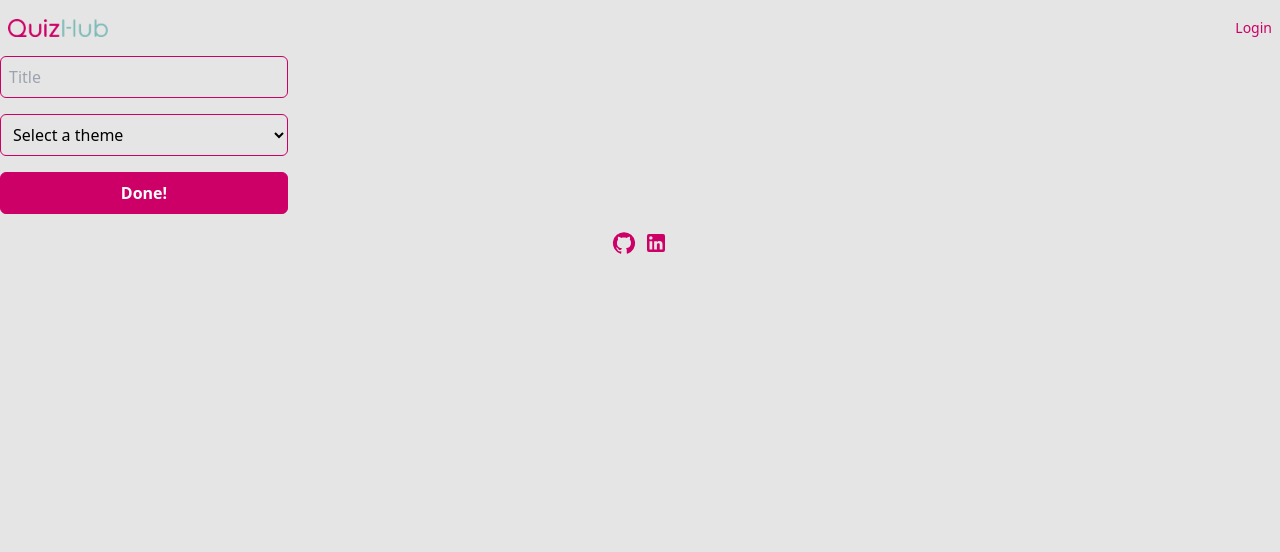
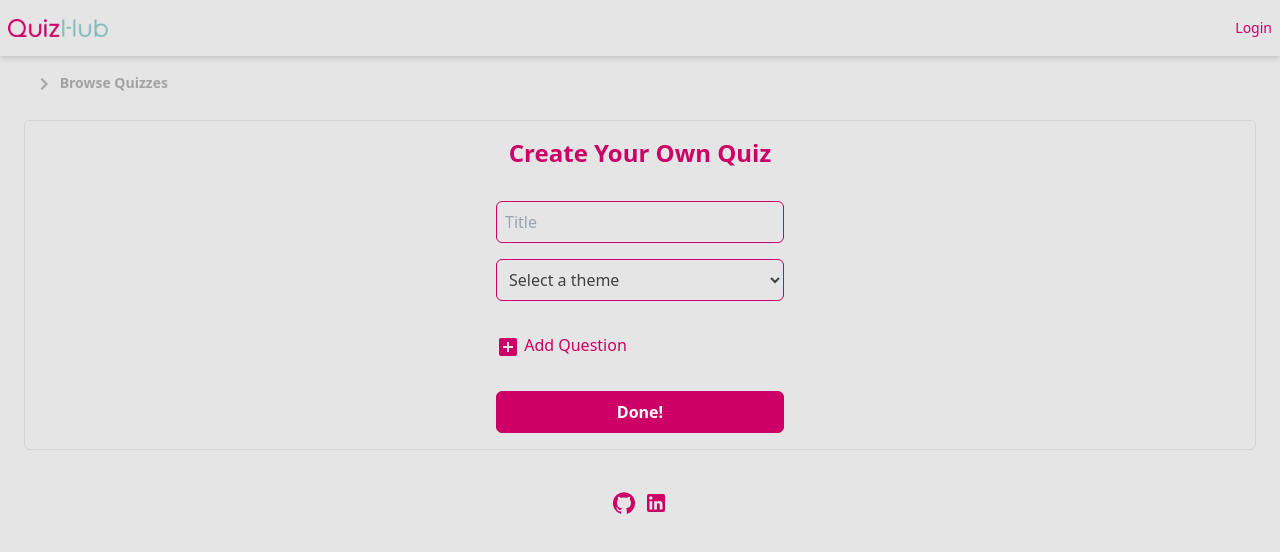
Before and after one commit to AndressaSRodrigues/CODSOFT, a React (Vite) app in the folder quiz_maker/frontend/: page /create-quiz in a window 1280 px wide. Shown: the top 552 px of the page. Built offline with nearby package versions, Linux system fonts and the light colour scheme.

Commit message:
Added options to create quiz form

```diff
--- /dev/null
+++ b/quiz_maker/frontend/src/components/Quizzes/CreateQuizForm.tsx
@@ -0,0 +1,179 @@
+import { useForm, Controller, useFieldArray } from 'react-hook-form';
+import AddBoxIcon from '@mui/icons-material/AddBox';
+
+type FormData = {
+    title: string;
+    theme: string;
+    questions: {
+        text: string;
+        options: string[];
+        correctOptionIndex: 0;
+    }[];
+};
+
+const themeOptions = ['Environment', 'Technology', 'Literature', 'Cinema', 'Geography', 'History'];
+
+function CreateQuizForm() {
+
+    const { handleSubmit, control, watch } = useForm<FormData>({
+        defaultValues: {
+            title: '',
+            theme: '',
+            questions: []
+        }
+    });
+
+    const { fields, append, remove } = useFieldArray({
+        control,
+        name: 'questions'
+    });
+
+    const questionCount = watch('questions')?.length || 0;
+
+    const onSubmit = (data: FormData) => {
+        console.log('sent:', data)
+    };
+
+    return (
+        <>
+            <form onSubmit={handleSubmit(onSubmit)}>
+                <div className="mb-4">
+                    <Controller
+                        name="title"
+                        control={control}
+                        rules={{
+                            required: 'Title is required'
+                        }}
+                        render={({ field, fieldState }) => (
+                            <div>
+                                <input
+                                    type="text"
+                                    id="title"
+                                    className={'border border-primary rounded-md p-2 w-72'}
+                                    placeholder="Title"
+                                    {...field}
+                                />
+                                {fieldState.error && (
+                                    <p className="text-primary text-sm">{fieldState.error.message}</p>
+                                )}
+                            </div>
+                        )}
+                    />
+                </div>
+                <div className="mb-4">
+                    <Controller
+                        name="theme"
+                        control={control}
+                        rules={{
+                            required: 'Theme is required',
+                        }}
+                        render={({ field, fieldState }) => (
+                            <div>
+                                <select
+                                    id="theme"
+                                    className={'border border-primary rounded-md p-2 w-72'}
+                                    {...field}
+                                >
+                                    <option value="" disabled>Select a theme</option>
+                                    {themeOptions.map(option => (
+                                        <option key={option} value={option}>
+                                            {option}
+                                        </option>
+                                    ))}
+                                </select>
+                                {fieldState.error && (
+                                    <p className="text-primary text-sm">{fieldState.error.message}</p>
+                                )}
+                            </div>
+                        )}
+                    />
+                </div>
+                <div className="mb-4">
+                    {fields.map((question, index) => (
+                        <div key={question.id} className="mb-2">
+                            <div className="flex flex-col items-start gap-2 mb-2">
+                                <label>Question {index + 1}:</label>
+                                <Controller
+                                    name={`questions.${index}.text`}
+                                    control={control}
+                                    render={({ field }) => (
+                                        <input
+                                            className="border border-primary rounded-md p-2 w-72"
+                                            type="text"
+                                            {...field}
+                                            placeholder="Enter question"
+                                        />
+                                    )}
+                                />
+
+                                {Array.from({ length: 4 }).map((_, optionIndex) => (
+                                    <div key={optionIndex} className="flex flex-row items-start gap-2">
+                                        <Controller
+                                            name={`questions.${index}.options.${optionIndex}`}
+                                            rules={{
+                                                required: 'Option text is required'
+                                            }}
+                                            control={control}
+                                            render={({ field }) => (
+                                                <input
+                                                    type="text"
+                                                    {...field}
+                                                    placeholder={`Option ${optionIndex + 1}`}
+                                                    className="border border-primary rounded-md p-2 w-72"
+                                                />
+                                            )}
+                                        />
+                                        <label className="ml-2">
+                                            <Controller
+                                                name={`questions.${index}.correctOptionIndex`}
+                                                control={control}
+                                                rules={{
+                                                    validate: (value) => {
+                                                        return value >= 0 || 'Please select at least one correct option';
+                                                    },
+                                                }}
+                                                render={({ field }) => (
+                                                    <input
+                                                        type="radio"
+                                                        {...field}
+                                                        defaultChecked={optionIndex === 0}
+                                                        value={optionIndex}
+                                                        className='mr-2'
+                                                    />
+                                                )}
+                                            />
+                                            Correct
+                                        </label>
+                                    </div>
+                                ))}
+                                <button type="button"
+                                    onClick={() => remove(index)}
+                                    className="text-neutral-500 text-xs">
+                                    Remove Question
+                                </button>
+                            </div>
+                        </div>
+                    ))}
+
+                    {questionCount < 8 && (
+                        <button
+                            type="button"
+                            onClick={() => append({ text: '', options: [], correctOptionIndex: 0 })}
+                            className="text-primary my-4">
+                            <AddBoxIcon />  Add Question
+                        </button>
+                    )}
+
+                </div>
+                <button
+                    type="submit"
+                    className="w-72 bg-primary text-white font-bold p-2 rounded-md border border-primary hover:bg-neutral-200 hover:text-primary "
+                >
+                    Done!
+                </button>
+            </form>
+        </>
+    )
+}
+
+export default CreateQuizForm
--- a/quiz_maker/frontend/src/views/CreateQuiz.tsx
+++ b/quiz_maker/frontend/src/views/CreateQuiz.tsx
@@ -1,92 +1,20 @@
-import { useForm, Controller } from 'react-hook-form';
-
-type FormData = {
-  title: string,
-  theme: string,
-  questions: Array<{
-    text: string;
-    options: string[];
-    correctOptionIndex: number;
-  }>
-}
-
-const themeOptions = ['Environment', 'Technology', 'Literature', 'Cinema', 'Geography', 'History'];
+import { Link } from "react-router-dom";
+import CreateQuizForm from "../components/Quizzes/CreateQuizForm";
+import KeyboardArrowRightIcon from '@mui/icons-material/KeyboardArrowRight';
 
 function CreateQuiz() {
-
-  const { handleSubmit, control } = useForm<FormData>({
-    defaultValues: {
-      title: '',
-      theme: '',
-      questions: []
-    }
-  });
-
-  const onSubmit = (data: FormData) => {
-    console.log('sent:', data)
-  };
-
   return (
     <>
-      <form onSubmit={handleSubmit(onSubmit)}>
-        <div className="mb-4">
-          <Controller
-            name="title"
-            control={control}
-            rules={{
-              required: 'Title is required'
-            }}
-            render={({ field, fieldState }) => (
-              <div>
-                <input
-                  type="text"
-                  id="title"
-                  className={'border border-primary rounded-md p-2 w-72'}
-                  placeholder="Title"
-                  {...field}
-                />
-                {fieldState.error && (
-                  <p className="text-primary text-sm">{fieldState.error.message}</p>
-                )}
-              </div>
-            )}
-          />
-        </div>
-        <div className="mb-4">
-        <Controller
-            name="theme"
-            control={control}
-            rules={{
-              required: 'Theme is required',
-            }}
-            render={({ field, fieldState }) => (
-              <div>
-                <select
-                  id="theme"
-                  className={'border border-primary rounded-md p-2 w-72'}
-                  {...field}
-                >
-                  <option value="" disabled>Select a theme</option>
-                  {themeOptions.map(option => (
-                    <option key={option} value={option}>
-                      {option}
-                    </option>
-                  ))}
-                </select>
-                {fieldState.error && (
-                  <p className="text-primary text-sm">{fieldState.error.message}</p>
-                )}
-              </div>
-            )}
-          />
-        </div>
-        <button
-          type="submit"
-          className="w-72 bg-primary text-white font-bold p-2 rounded-md border border-primary hover:bg-neutral-200 hover:text-primary "
-        >
-          Done!
-        </button>
-      </form>
+
+      <div className="flex flex-row mt-4 ml-8 gap-6 text-neutral-400 text-sm font-bold">
+        <Link to="/browse-quizzes" className="hover-italic">
+          <KeyboardArrowRightIcon /> Browse Quizzes
+        </Link>
+      </div>
+      <div className="flex flex-col items-center justify-center mx-6 my-6 text-neutral-700 border border-neutral-300 rounded-md p-4">
+        <h1 className="text-primary text-2xl font-bold mb-8">Create Your Own Quiz</h1>
+        <CreateQuizForm />
+      </div>
     </>
   )
 }
```
